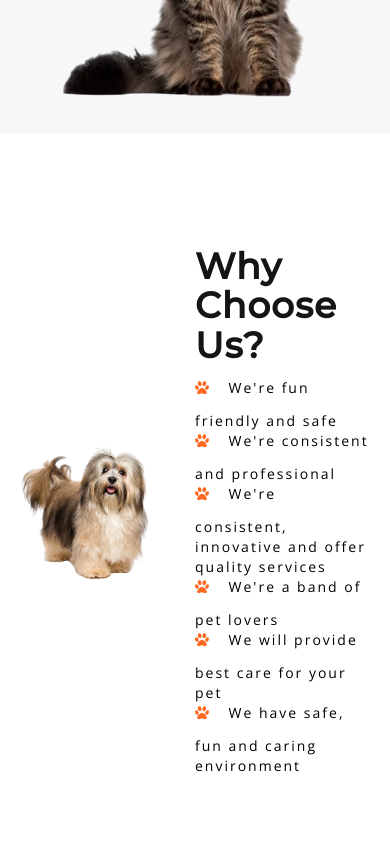
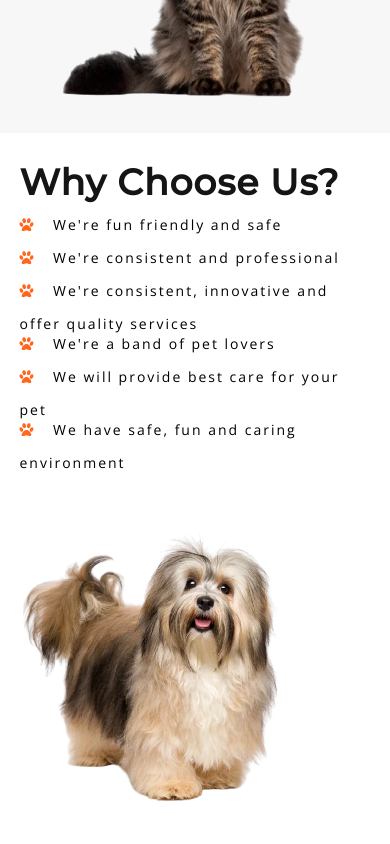
Before and after one commit to lloyd-constellations/pets-paradise, a plain HTML site: page index.html in a window 390 px wide. Shown: the part 1520-2364 px from the top of the page. Drawn offline with nearby package versions, Linux system fonts and the light colour scheme.

Commit message:
anime and responisve

```diff
--- a/css/style.css
+++ b/css/style.css
@@ -1831,6 +1831,14 @@ footer p a:hover {
   }
 }
 @media (max-width: 991px) {
+  .why-item{
+    flex-direction: column-reverse;
+    align-items: flex-start;
+  }
+  .why-img {
+    align-self: center;
+    margin: 0;
+  }
   .dog-service img {
     margin-top: 6rem;
   }
--- a/index.html
+++ b/index.html
@@ -92,7 +92,13 @@
                   <li><a href="services.html">Services</a></li>
                   <li><a href="gallery.html">Gallery</a></li>
                   <li><a href="contact.html">Contact</a></li>
-                  <li><a href="https://www.kennelbooker.com/clientlogin.aspx?id=5baa295a-003c-4f8c-ad69-ea9f09f3ea3c" target="_blank">Book A Service</a></li>
+                  <li>
+                    <a
+                      href="https://www.kennelbooker.com/clientlogin.aspx?id=5baa295a-003c-4f8c-ad69-ea9f09f3ea3c"
+                      target="_blank"
+                      >Book A Service</a
+                    >
+                  </li>
                 </ul>
               </nav>
             </div>
@@ -159,7 +165,7 @@
               </h4>
             </div>
           </div> -->
-        </div>
+        <!-- </div> -->
       </div>
       <!-- //banner -->
     </div>
@@ -243,9 +249,12 @@
     <!-- Why pets paradise -->
     <div class="why-item">
       <div class="why-img has-margin-right">
+        <div data-aos="fade-up" data-aos-duration="2000">
           <img src="images/why-choose-dog.png" />
         </div>
+      </div>
       <div class="why-description">
+        <div data-aos="fade-up" data-aos-duration="2000">
           <h2>Why Choose Us?</h2>
           <div class="arrow">
             <ul>
@@ -274,6 +283,7 @@
                 <p>We have safe, fun and caring environment</p>
               </li>
             </ul>
+          </div>
         </div>
       </div>
     </div>
```
Lines whose indentation alone changed are shown as unchanged.
